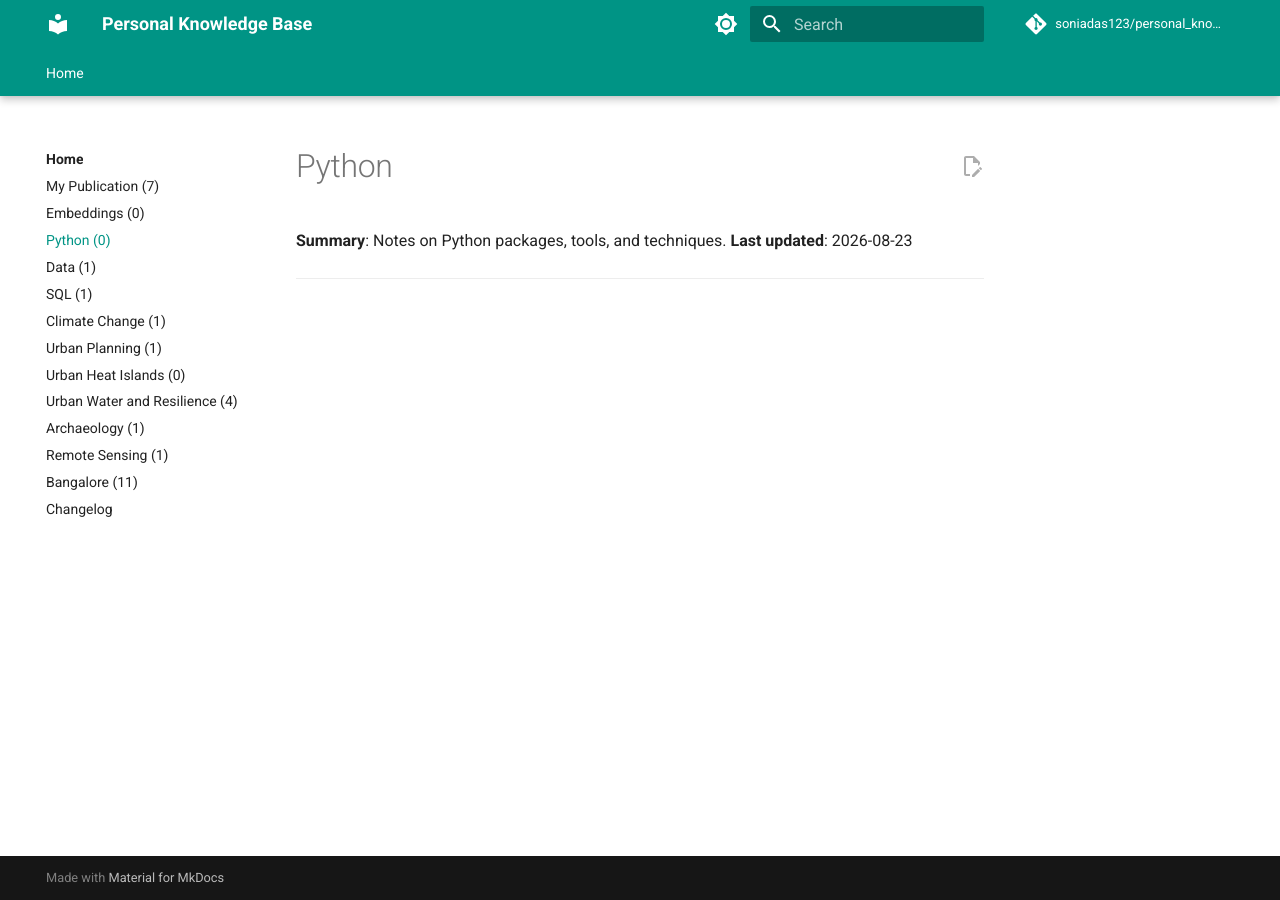
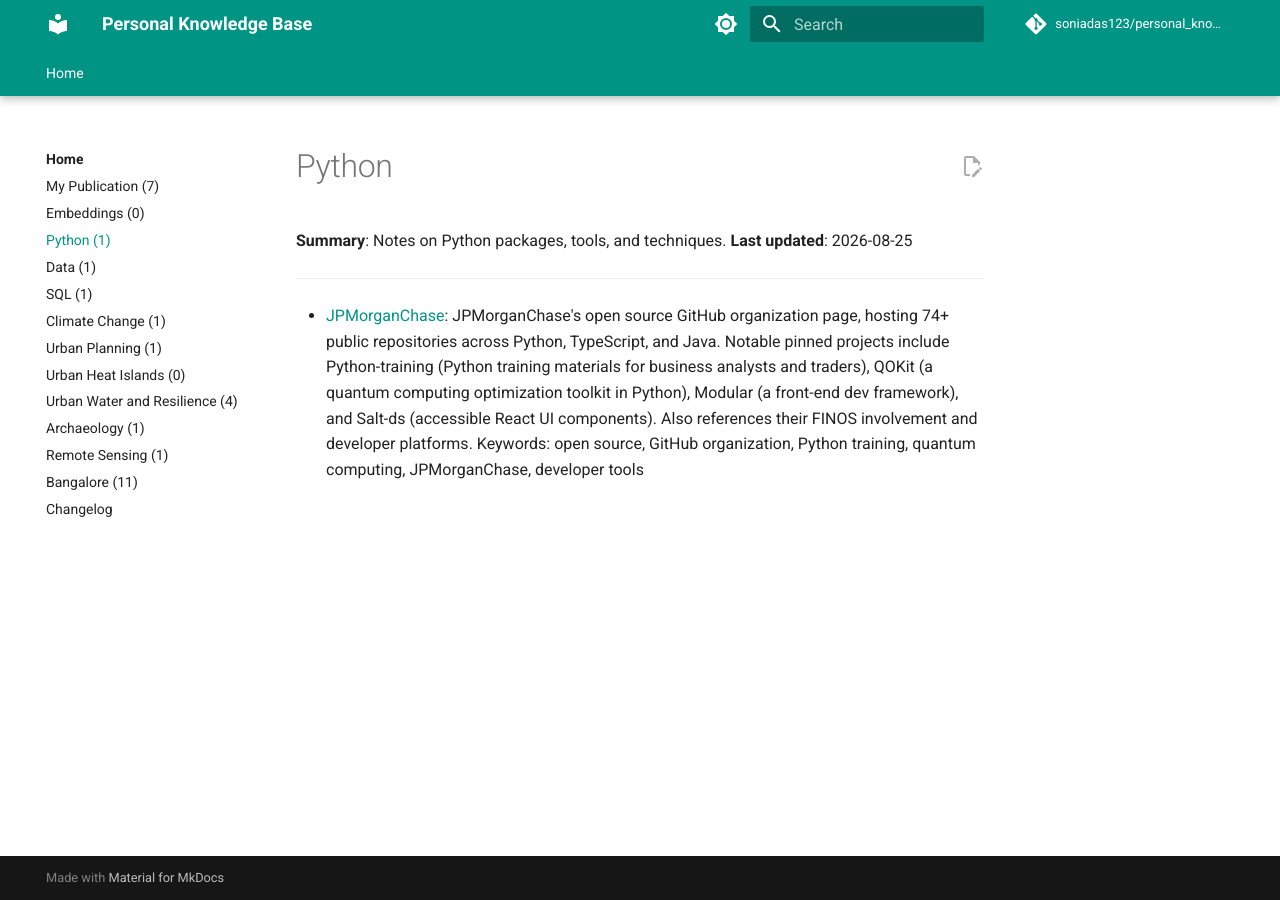
Before and after one commit to soniadas123/personal_knowledge_base, an MkDocs documentation site: the page built from notes/Python.md, in a window 1280 px wide. Built offline with MkDocs 1.6.1 and Material for MkDocs 9.7.7, drawn with Linux system fonts in a browser that asks for light colours; comment, search, counter and statistics services are not loaded.

Commit message:
Ingest JPMorganChase GitHub org note

```diff
--- a/notes/Python.md
+++ b/notes/Python.md
@@ -1,6 +1,8 @@
 # Python
 
 **Summary**: Notes on Python packages, tools, and techniques.
-**Last updated**: 2026-08-23
+**Last updated**: 2026-08-25
 
 ---
+
+- [JPMorganChase](https://github.com/jpmorganchase): JPMorganChase's open source GitHub organization page, hosting 74+ public repositories across Python, TypeScript, and Java. Notable pinned projects include Python-training (Python training materials for business analysts and traders), QOKit (a quantum computing optimization toolkit in Python), Modular (a front-end dev framework), and Salt-ds (accessible React UI components). Also references their FINOS involvement and developer platforms. Keywords: open source, GitHub organization, Python training, quantum computing, JPMorganChase, developer tools
```
Also changed, not shown: notes/index.md (+1 -1 lines), notes/log.md (+1 -0 lines).
